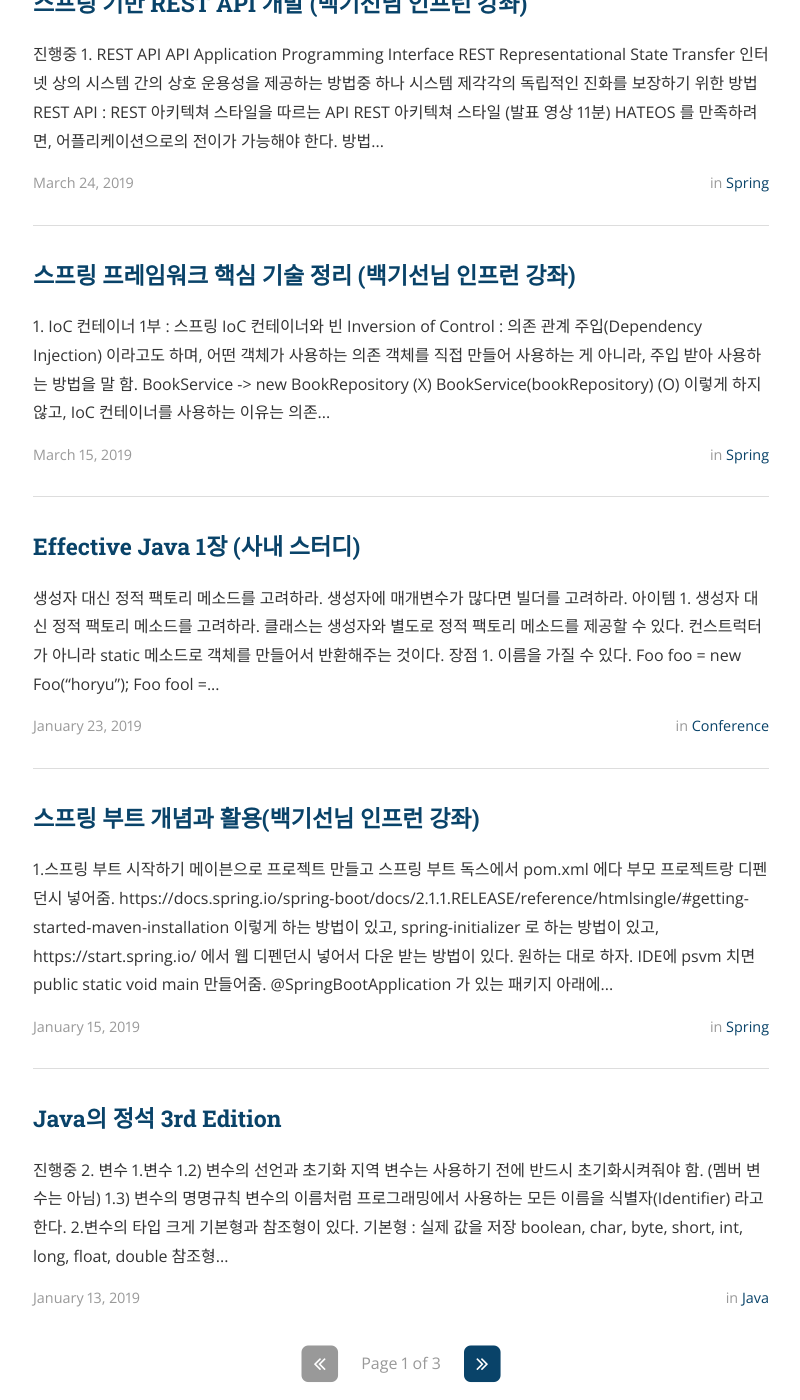
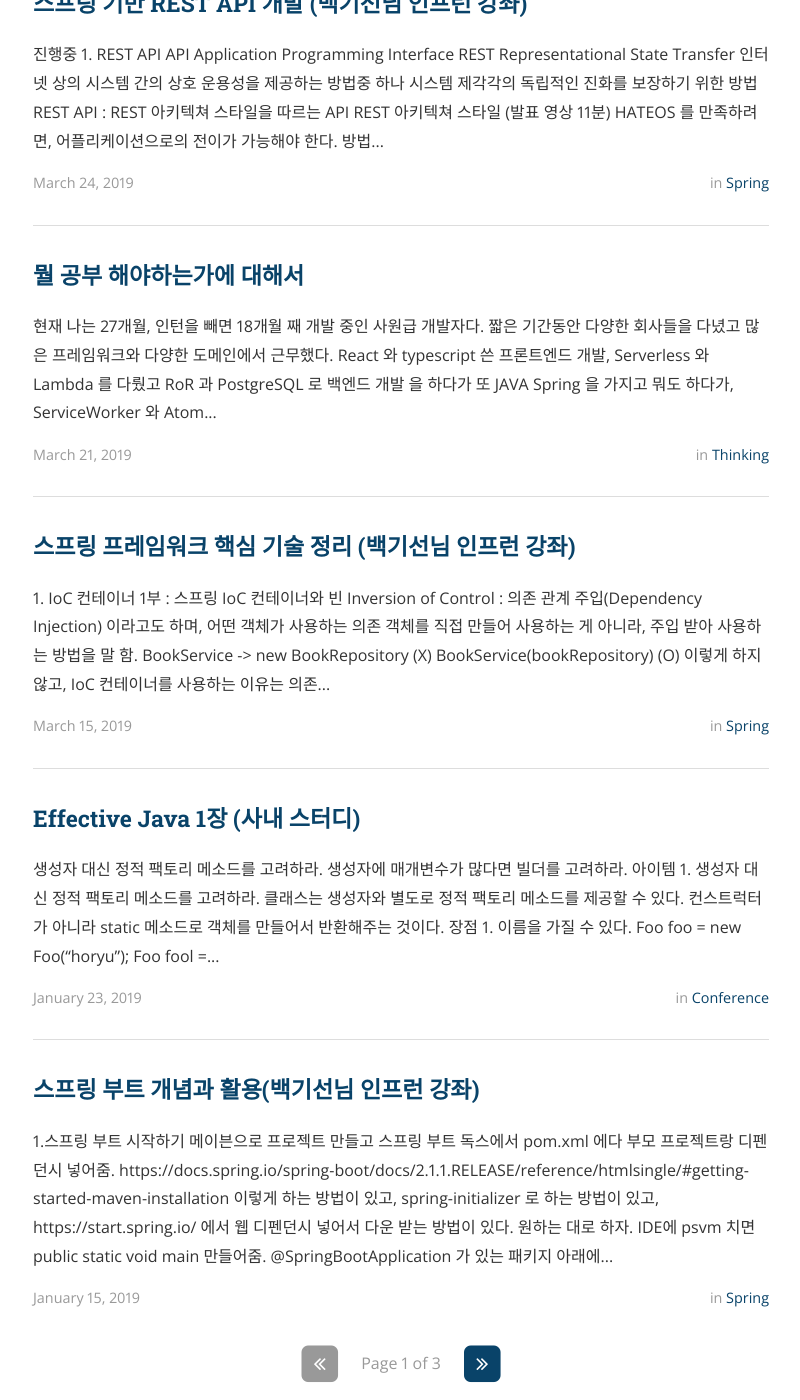
Before and after one commit to academey/academey.github.io, a Jekyll site: the page built from index.html, in a window 1280 px wide and 1400 px high, scrolled down 552 px. Shown: the whole window, without its empty margins (239-1039 px from the left). Built offline with Jekyll 4.4.1, drawn with Linux system fonts in a browser that asks for light colours; nearby versions of some CDN libraries; the list of posts is cut into pages by our own code.

Commit message:
content : Add thinking post

```diff
--- /dev/null
+++ b/_posts/2019-03-21-what-i-have-to-learn.md
@@ -0,0 +1,22 @@
+---
+layout: post
+title: "뭘 공부 해야하는가에 대해서"
+author: academey
+categories: thinking
+---
+
+현재 나는 27개월, 인턴을 빼면 18개월 째 개발 중인 사원급 개발자다.
+
+짧은 기간동안 다양한 회사들을 다녔고 많은 프레임워크와 다양한 도메인에서 근무했다.
+
+React 와 typescript 쓴 프론트엔드 개발, Serverless 와 Lambda 를 다뤘고 RoR 과 PostgreSQL 로 백엔드 개발 을 하다가 또 JAVA Spring 을 가지고 뭐도 하다가, ServiceWorker 와 Atom 을 잠깐 써봤다.
+
+요즘은 예전에 배웠던 알고리즘을 다시 공부하고 스프링을 공부하고 머신 러닝을 공부하고 쿠버네티스를 공부한다.
+
+공부를 해도 만족감이 쌓이지 않는다. 또 반대급부로 차오르는 불안감은 내가 성장하고 있는건지, 쌓는게 있는건지 의문을 가지게 한다.
+
+벌써 어쩌다 24살이다. 이제 뭘 배우고 어딜 향해 가야 되는걸까 잘 가고 있는 걸까?
+
+사실 1학년 때도 똑같았다. 코드를 써도 쌓이는 게 없는 것 같았고 머리에 남는 것도 없다고 생각했는데 어느 순간 쌓이는 근육 같은 거겠지. 나중에 이 글을 보면 아 그 때 성장하고 있었구나라고 느끼길 바란다.
+
+뻘 소리를 블로그에 처음으로 써본다. 하하
--- a/about.md
+++ b/about.md
@@ -3,12 +3,14 @@ layout: page
 title: About
 permalink: /about/
 ---
+
 ![dragonball](/assets/about/park_hyun_joon.jpeg)
-<center><U>23살 박현준</U></center>
+
+<center><U>24살 박현준</U></center>
 
 &nbsp;
 
-2년 동안 4개의 회사를 다니며 PHP, RoR, React with typescript, Java 등을 활용해 프론트엔드, 백엔드 개발자로 일하고 있다.
+2년 동안 5개의 회사를 다니며 Spring, PHP, RoR, React, typescript, redux, redux-saga, Java, Ruby, Serverless, Lambda, PostgreSQL 등을 활용해 프론트엔드, 백엔드 개발자로 일하고 있다.
 
 여러 프로젝트를 하며 얻은 경험들을 기록하고 싶었는데 매일 미루다 이제서야 시작한다.
 
```
